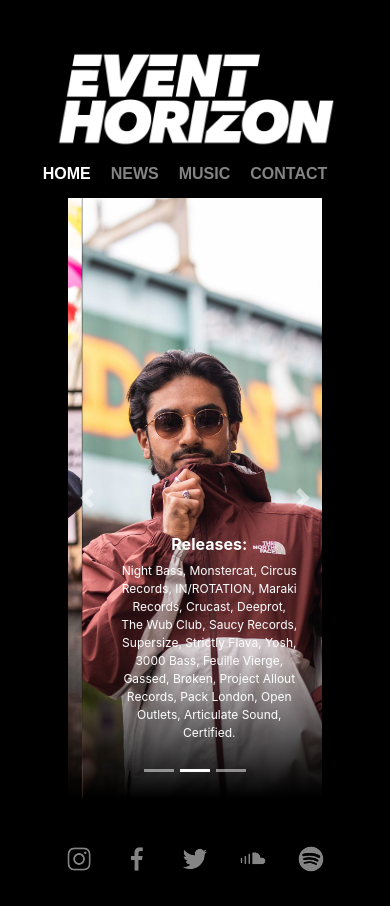
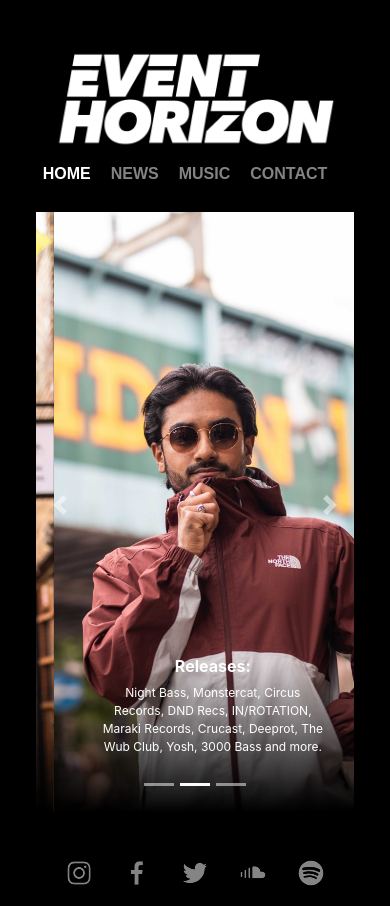
Before and after one commit to tnoel999888/event-horizon-website, a React (Create React App) app in the folder client/: page / in a window 390 px wide. Built offline with nearby package versions, Linux system fonts and the light colour scheme.

Commit message:
Fixing mobile styling for Home page.

```diff
--- a/client/src/components/Pages/Home/consts.js
+++ b/client/src/components/Pages/Home/consts.js
@@ -7,7 +7,7 @@ const carouselItems = [
   {
     className: "press-shot-1",
     header: "Releases:",
-    description: "Night Bass, Monstercat, Circus Records, IN/ROTATION, Maraki Records, Crucast, Deeprot, The Wub Club, Saucy Records, Supersize, Strictly Flava, Yosh, 3000 Bass, Feuille Vierge, Gassed, Brøken, Project Allout Records, Pack London, Open Outlets, Articulate Sound, Certified.",
+    description: "Night Bass, Monstercat, Circus Records, DND Recs, IN/ROTATION, Maraki Records, Crucast, Deeprot, The Wub Club, Yosh, 3000 Bass and more.",
   },
   {
     className: "press-shot-4",
--- a/client/src/components/Pages/Home/home.css
+++ b/client/src/components/Pages/Home/home.css
@@ -24,6 +24,16 @@
 }
 
 @media only screen and (max-width: 425px) {
+  .press-shot-1,
+  .press-shot-3,
+  .press-shot-4 {
+    margin-top: 14px;
+  }
+
+  .carousel {
+    width: 100%;
+  }
+
   .carousel-item__header {
     font-size: 16px;
     font-weight: 700;
```
